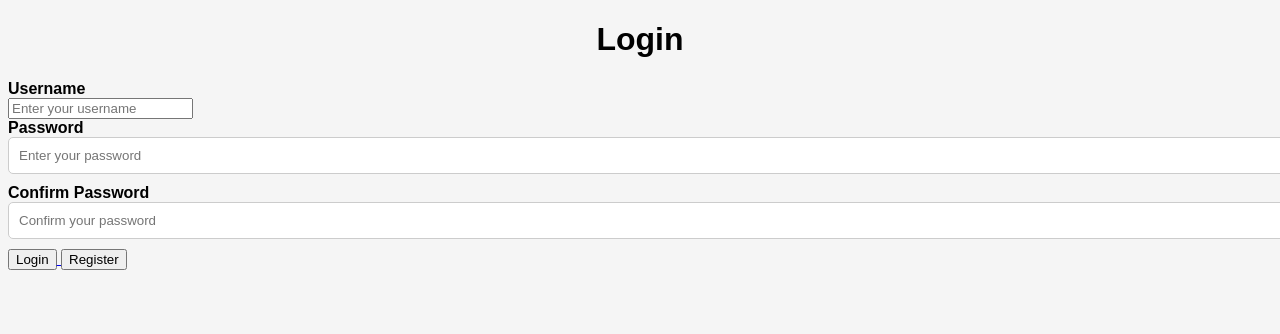
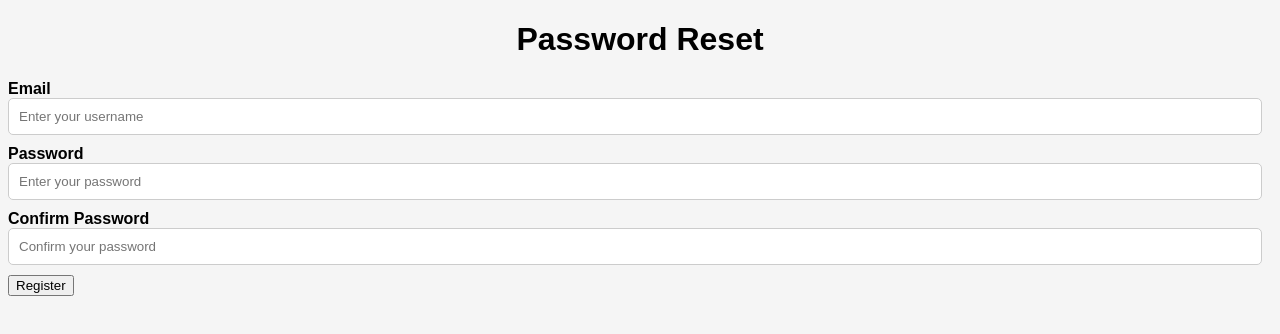
Before and after one commit to matitesfu27/412_Project_actual, a website: page passwordReset.html in a window 1280 px wide. Drawn offline with Linux system fonts and the light colour scheme.

Commit message:
password reset

```diff
--- a/passwordReset.html
+++ b/passwordReset.html
@@ -8,20 +8,17 @@
 </head>
 <body>
     <div class="login-container">
-        <h1>Login</h1>
-        <label for="username">Username</label>
-        <input type="text" id="username" placeholder="Enter your username">
+        <h1>Password Reset</h1>
+        <label for="email">Email</label>
+        <input type="email" id="email" placeholder="Enter your username">
         <label for="password">Password</label>
         <input type="password" id="password" placeholder="Enter your password">
 
         <label for="password">Confirm Password</label>
         <input type="password" id="cpassword" placeholder="Confirm your password">
 
-
-        <a href="frontEnd.html">
-            <button id="navigateButton">Login</button>
-        </a>
-        <a href="registerPage.html">
+        <br>
+        <a href="login.html">
             <button id="navigateButton2">Register</button>
         </a>
     </div>
--- a/style.css
+++ b/style.css
@@ -25,7 +25,8 @@ label {
 
 input[type="email"],
 input[type="password"] {
-    width: 100%;
+
+    width: 97.5%;
     padding: 10px;
     margin-bottom: 10px;
     border: 1px solid #ccc;
```
